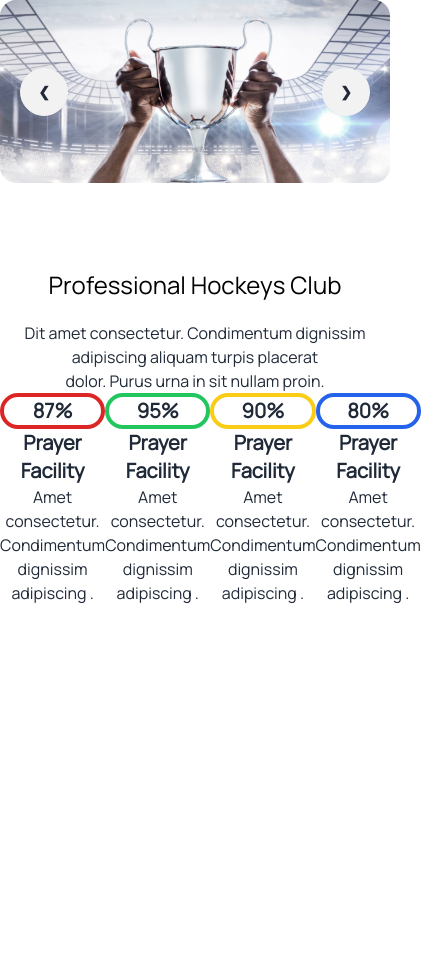
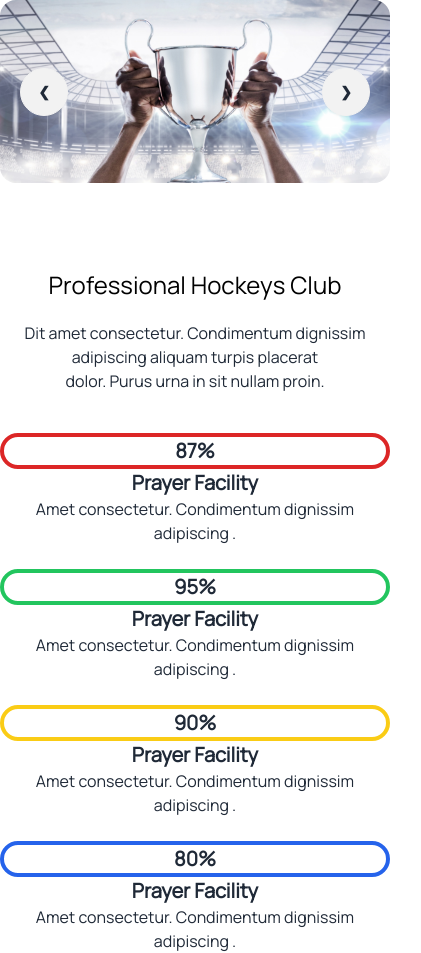
Before and after one commit to 101Bishal/assignment-3, a plain HTML site: page index.html in a window 390 px wide. Shown: the whole page, 421 px wide, since content can reach past the window. Before the commit the page ends 844 px from the top, so only its background shows below. Drawn offline with nearby package versions, Linux system fonts and the light colour scheme.

Commit message:
added profassional club and percent with responsiv

```diff
--- a/index.html
+++ b/index.html
@@ -37,8 +37,8 @@
             <p class="text-[16px] font-medium mt-5">Dit amet consectetur. Condimentum dignissim adipiscing aliquam turpis placerat <br> dolor. Purus urna in sit nullam proin. </p>
         </div>
         <!--Percent section-->
-        <section class="justify-center items-center text-center">
-            <div class="flex">
+        <section class="" >
+            <div class="grid grid-cols-1 md:grid-cols-2 lg:grid-cols-4 justify-center items-center text-center mt-10 gap-6">
                 <div>
                     <h1 class=" border border-4 border-red-600 rounded-full text-xl font-extrabold">87%</h1>
                     <h3 class="text-xl font-bold">Prayer Facility</h3>
```
